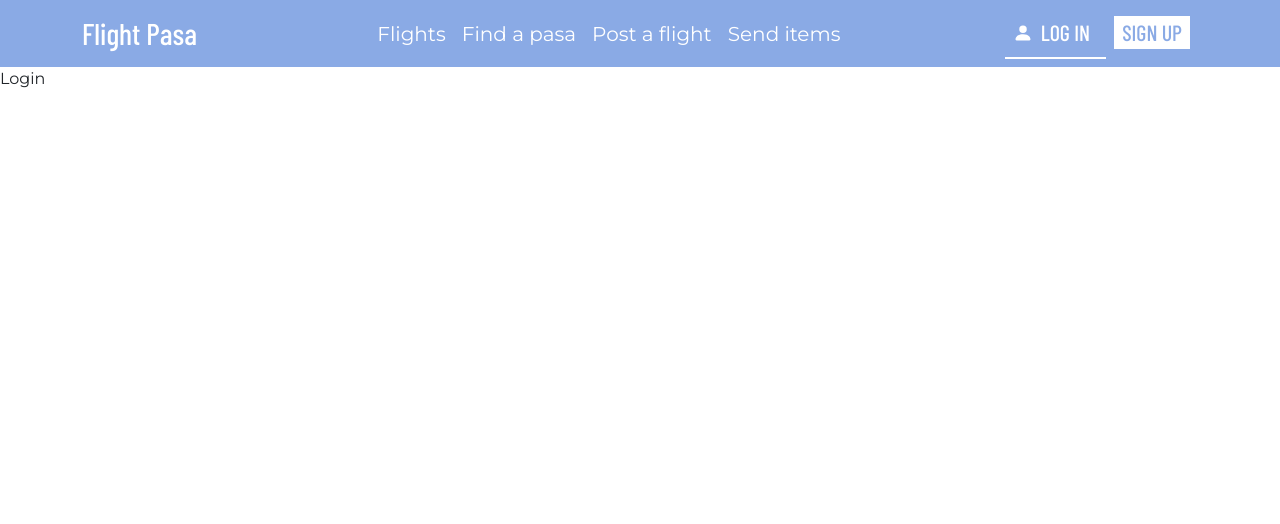
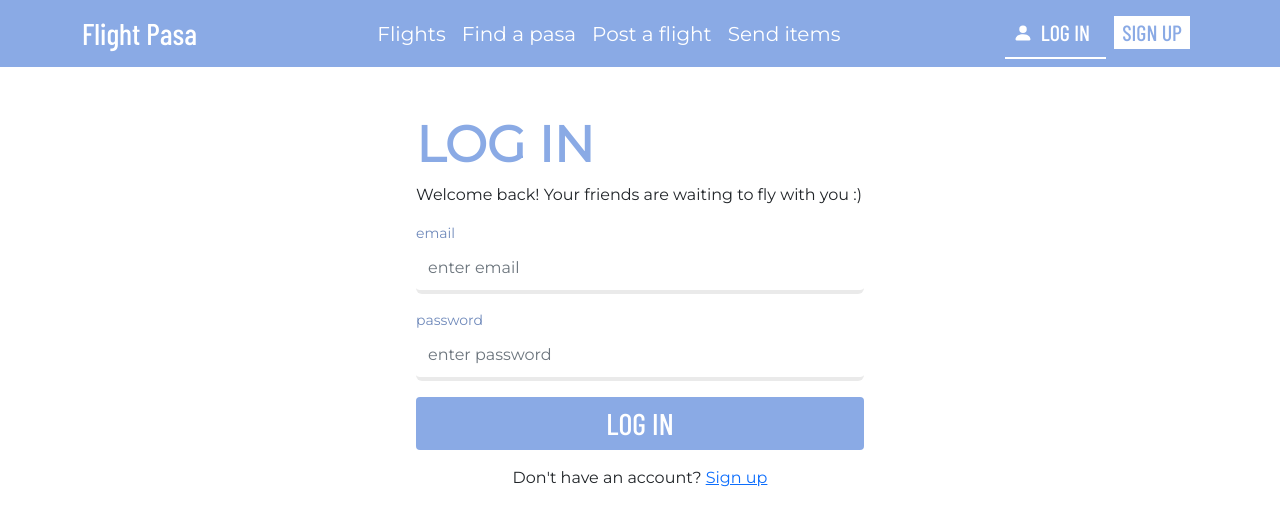
Before and after one commit to AbhikS847/flightpasa, a React (Create React App) app in the folder frontend/: page /login in a window 1280 px wide. Shown: the top 524 px of the page. Built offline with nearby package versions, Linux system fonts and the light colour scheme.

Commit message:
Created UI for login and signup

```diff
--- a/frontend/src/App.css
+++ b/frontend/src/App.css
@@ -1,6 +1,10 @@
 @import url('https://fonts.googleapis.com/css2?family=Barlow+Condensed:wght@500&family=Montserrat&display=swap');
 
 @media only screen and (max-width: 989px) {
+
+    .component-theme{
+        width:100%;
+    }
 
     .mobile-menu{
         position: absolute;
@@ -31,6 +35,9 @@
   }
 
 @media only screen and (min-width: 1068px) {
+    .component-theme{
+        width:40%;
+    }
 
     .mobile-menu{
         display:none;
@@ -74,3 +81,53 @@ html *{
 .navbar-headings{
     color:#708abb !important;
 }
+
+.component-theme{
+    padding:32px;
+}
+
+.component-theme .btn{
+    background-color: #8aaae5;
+    border:unset;
+    color:#fff;
+    font-family: 'Barlow Condensed';
+    width:100%;
+    font-size: 30px;
+}
+
+.component-theme h2{
+    color:#8aaae5;
+    font-weight: 700;
+    font-size: 50px;
+}
+
+.component-boxes{
+    padding:16px;
+    background-color:#8aaae5;
+    color:#fff;
+    box-shadow: rgba(0, 0, 0, 0.1) 0px 4px 12px;
+}
+
+.component-form{
+    padding-top:16px;
+}
+
+.component-form-input{
+    height:50px;
+    border:unset;
+    border-bottom:4px solid #eaeaea;
+}
+
+.component-form-input:focus{
+    border:unset;
+    box-shadow: unset;
+    border-bottom:4px solid #8aaae5;
+}
+
+.btn:focus{
+    background-color:#708abb;
+}
+
+.small{
+    color:#708abb;
+}
--- a/frontend/src/components/Login.js
+++ b/frontend/src/components/Login.js
@@ -1,8 +1,30 @@
-import React from 'react'
+import React from 'react';
+import {Container, Form, Button} from 'react-bootstrap';
+
+const handleSubmit = (event) => {
+  event.preventDefault();
+}
 
 const Login = () => {
   return (
-    <div>Login</div>
+    <Container className="component-theme">
+      <h2 className="pt-3">LOG IN</h2>
+      <div>Welcome back! Your friends are waiting to fly with you :)</div>
+      <Form className="component-form" onSubmit={handleSubmit}>
+      <Form.Group className="mb-3" controlId="email">
+      <div className="small">email</div>
+        <Form.Control className="component-form-input" type="email" placeholder="enter email" required/>
+      </Form.Group>
+      <Form.Group className="mb-3" controlId="password">
+      <div className="small">password</div>
+        <Form.Control className="component-form-input" type="password" placeholder="enter password" required />
+      </Form.Group>
+      <Button className="btn btn-sm" type='submit'>LOG IN</Button>
+      <div className="py-3 text-center">
+        Don't have an account? <a href="/signup">Sign up </a>
+      </div>
+      </Form>
+    </Container>
   )
 }
 
--- a/frontend/src/components/Signup.js
+++ b/frontend/src/components/Signup.js
@@ -1,8 +1,38 @@
-import React from 'react'
+import React from 'react';
+import {Button, Container, Form} from 'react-bootstrap';
+
+const handleSubmit = (event) => {
+  event.preventDefault();
+}
 
 const Signup = () => {
   return (
-    <div>Signup</div>
+    <Container className="component-theme">
+      <h2 className="pt-3">SIGN UP</h2>
+      <div>Let's get you started with your Flight Pasa account</div>
+      <Form className="component-form" onSubmit={handleSubmit}>
+      <div className="small">username</div>
+      <Form.Group className="mb-3" controlId="username">
+        <Form.Control className="component-form-input" type="text" placeholder="enter username" required/>
+      </Form.Group>
+      <Form.Group className="mb-3" controlId="email">
+      <div className="small">email</div>
+        <Form.Control className="component-form-input" type="email" placeholder="enter email" required/>
+      </Form.Group>
+      <Form.Group className="mb-3" controlId="password">
+      <div className="small">password</div>
+        <Form.Control className="component-form-input" type="password" placeholder="enter password" required />
+      </Form.Group>
+      <Form.Group className="mb-3" controlId="password">
+      <div className="small">Confirm password</div>
+        <Form.Control className="component-form-input" type="password" placeholder="enter password again" required />
+      </Form.Group>
+      <Button className="btn btn-sm" type='submit'>SIGN UP</Button>
+      <div className="py-3 text-center">
+        Already have an account? <a href="/login">Login</a>
+      </div>
+      </Form>
+    </Container>
   )
 }
 
```
